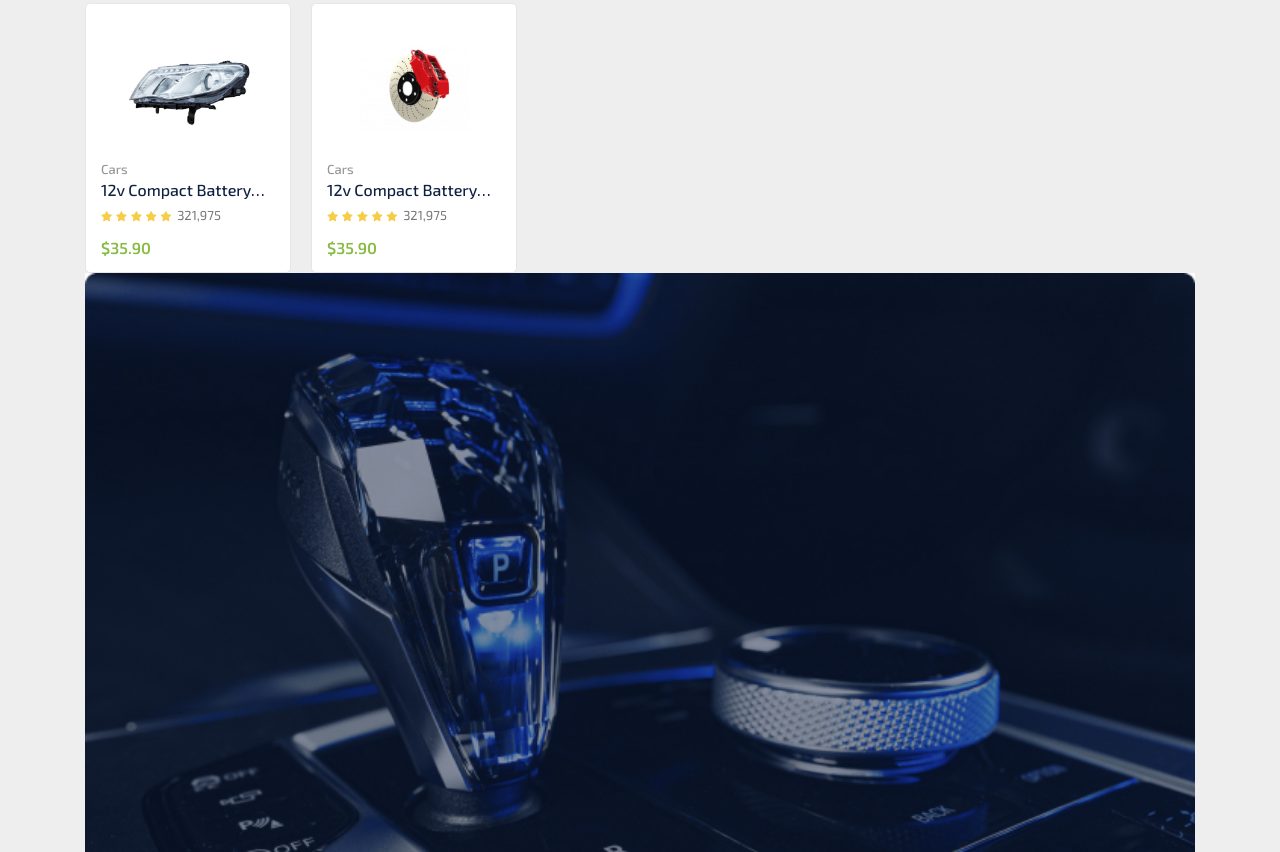
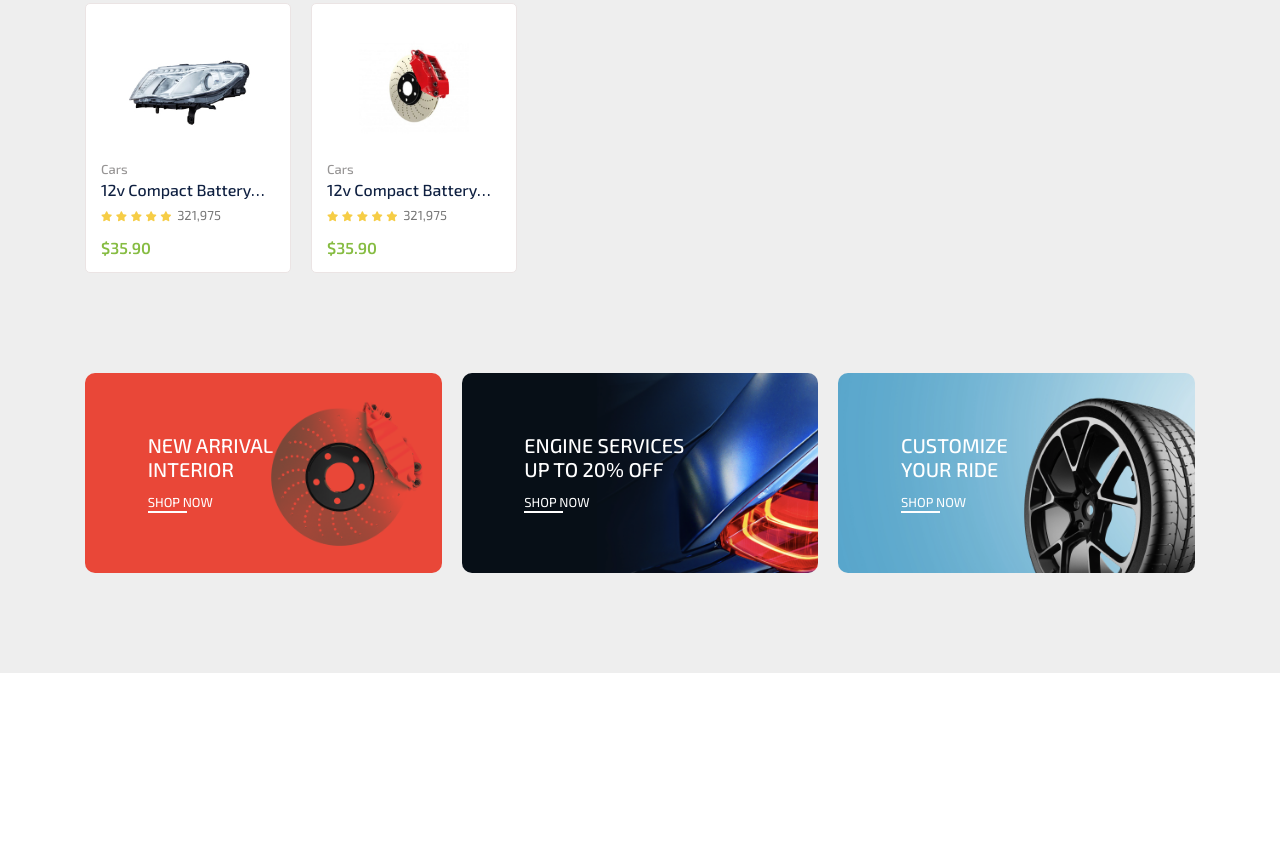
Before and after one commit to Dipesh-rai/web-class-project-2, a plain HTML site: page index.html in a window 1280 px wide. Shown: the part 1948-2800 px from the top of the page. Drawn offline with Linux system fonts and the light colour scheme; files whose address does not match are found by name.

Commit message:
second update

```diff
--- a/index.html
+++ b/index.html
@@ -518,7 +518,27 @@
 
         <div class="services">
             <div class="service-content">
-                <img src="images/banner1.jpg" alt="">
+                <div class="relatable-banner">
+                    <img src="images/banner-7.png" alt="">
+                    <div class="banner-detail">
+                        <h2>new arrival interior</h2>
+                        <a href="">Shop Now</a>
+                    </div>
+                </div>
+                <div class="relatable-banner">
+                    <img src="images/banner-8.png" alt="">
+                    <div class="banner-detail">
+                        <h2>engine services up to 20% off</h2>
+                        <a href="">Shop Now</a>
+                    </div>
+                </div>
+                <div class="relatable-banner">
+                    <img src="images/banner-9.png" alt="">
+                    <div class="banner-detail">
+                        <h2>customize your ride</h2>
+                        <a href="">Shop Now</a>
+                    </div>
+                </div>
             </div>
         </div>
     </div>
--- a/scss/pages/_home.scss
+++ b/scss/pages/_home.scss
@@ -173,6 +173,8 @@
 .relatable-banner {
     font-family: $primary-fonts;
     position: relative;
+    border-radius:10px;
+    overflow: hidden;
 
     .banner-detail {
         position: absolute;
@@ -187,6 +189,7 @@
             text-transform: uppercase;
             line-height: 24px;
             margin-bottom: 10px;
+            width:160px;
         }
 
         a {
@@ -427,4 +430,20 @@
 
 
 }
+.services{
+    margin-top:100px;
+    .service-content{
+        display:grid;
+        grid-template-columns: repeat(3,1fr);
+        gap:20px;
+        grid-template-rows:200px;
+
+        @media (max-width:992px) {
+            grid-template-columns: repeat(2,1fr);
+        }
+        @media (max-width:768px) {
+            grid-template-columns: 1fr;
+        }
+    }
 }
+}
```
Also changed, not shown: css/style.css, 1 other file.
